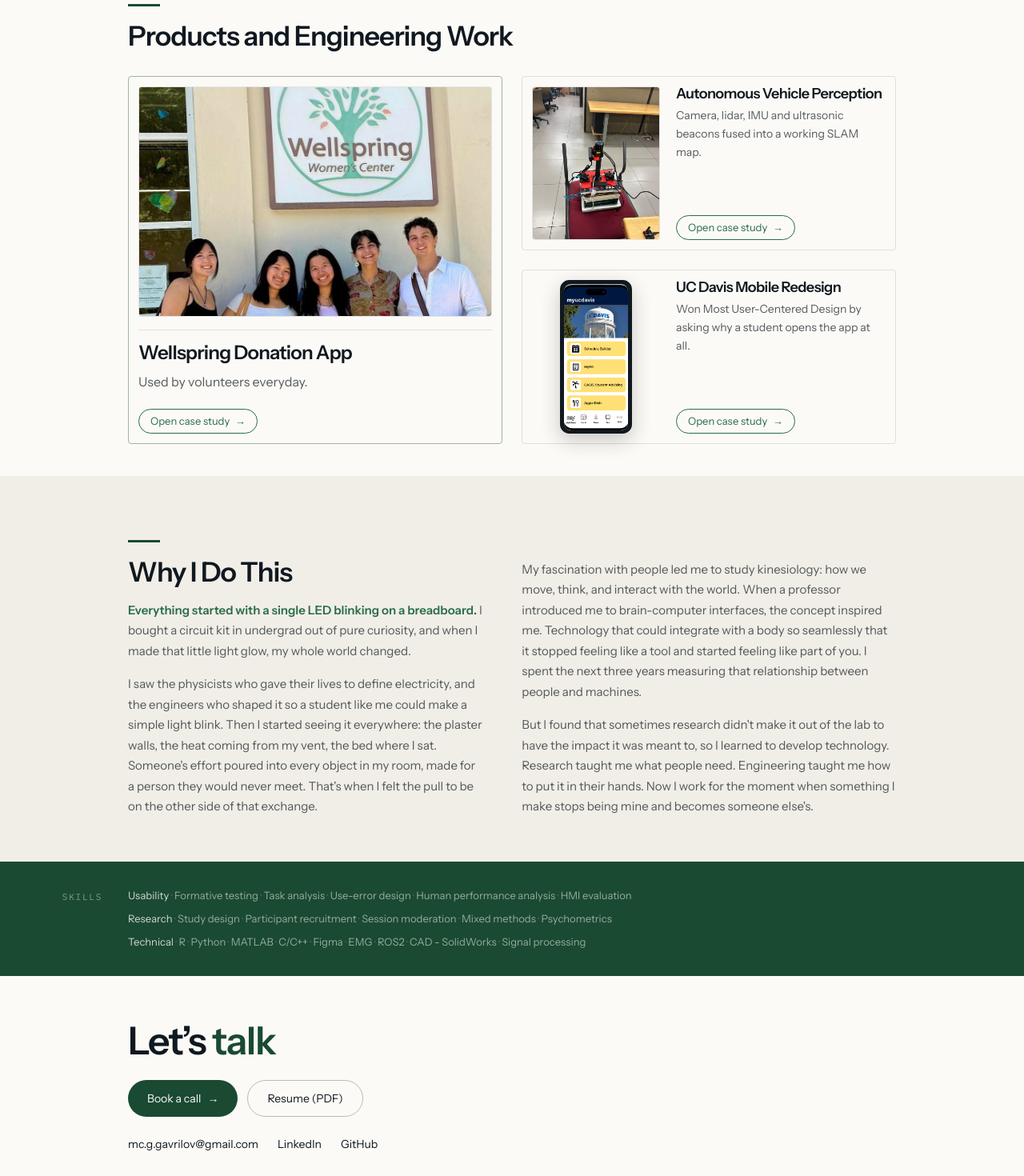
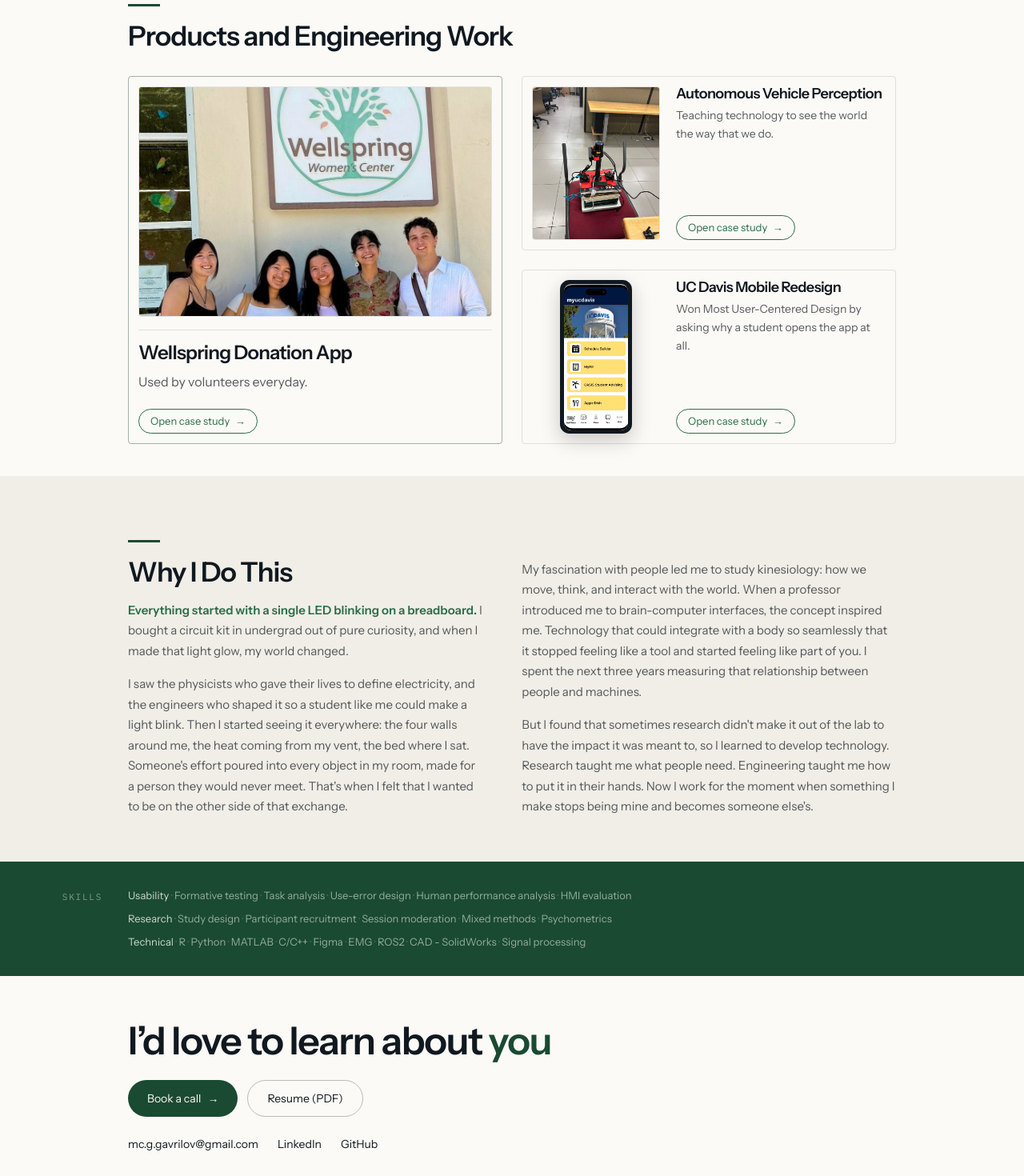
Before and after one commit to Momchil-Gavrilov/personal-portfolio, a Next.js app: page / in a window 1280 px wide. Shown: the part 1400-2870 px from the top of the page at 80% size. Built offline with nearby package versions, Linux system fonts and the light colour scheme.

Commit message:
modified:   src/components/Contact.tsx 	modified:   src/content/case-studies.ts 	modified:   src/content/site.ts

```diff
--- a/src/components/Contact.tsx
+++ b/src/components/Contact.tsx
@@ -24,7 +24,7 @@ export default function Contact() {
       <div className="wrap flex flex-col gap-6 pt-12 pb-10 md:pt-14">
         <Reveal>
           <h2 className="display text-[2rem] sm:text-[2.5rem] lg:text-[3rem]">
-            Let&rsquo;s <em className="not-italic text-primary">talk</em>
+            I&rsquo;d love to learn about <em className="not-italic text-primary">you</em>
           </h2>
         </Reveal>
 
--- a/src/content/case-studies.ts
+++ b/src/content/case-studies.ts
@@ -601,7 +601,7 @@ export const caseStudies: CaseStudy[] = [
       { k: "Status", v: "Loader working; car in architecture" },
     ],
     outcome:
-      "Camera, lidar, IMU and ultrasonic beacons fused into a working SLAM map.",
+      "Teaching technology to see the world the way that we do.",
     shot: {
       src: "/robotics/perception-rover.jpg",
       /* The rover, not the Kia. The Kia project is early: sensors on order,
--- a/src/content/site.ts
+++ b/src/content/site.ts
@@ -122,8 +122,8 @@ export const storyTitle = "Why I Do This";
 /* His latest rewrite, verbatim. He has now revised this passage several
    times and been right each time; the only edits here are his own. */
 export const story: string[] = [
-  "Everything started with a single LED blinking on a breadboard. I bought a circuit kit in undergrad out of pure curiosity, and when I made that little light glow, my whole world changed.",
-  "I saw the physicists who gave their lives to define electricity, and the engineers who shaped it so a student like me could make a simple light blink. Then I started seeing it everywhere: the plaster walls, the heat coming from my vent, the bed where I sat. Someone's effort poured into every object in my room, made for a person they would never meet. That's when I felt the pull to be on the other side of that exchange.",
+  "Everything started with a single LED blinking on a breadboard. I bought a circuit kit in undergrad out of pure curiosity, and when I made that light glow, my world changed.",
+  "I saw the physicists who gave their lives to define electricity, and the engineers who shaped it so a student like me could make a light blink. Then I started seeing it everywhere: the four walls around me, the heat coming from my vent, the bed where I sat. Someone's effort poured into every object in my room, made for a person they would never meet. That's when I felt that I wanted to be on the other side of that exchange.",
   "My fascination with people led me to study kinesiology: how we move, think, and interact with the world. When a professor introduced me to brain-computer interfaces, the concept inspired me. Technology that could integrate with a body so seamlessly that it stopped feeling like a tool and started feeling like part of you. I spent the next three years measuring that relationship between people and machines.",
   "But I found that sometimes research didn't make it out of the lab to have the impact it was meant to, so I learned to develop technology. Research taught me what people need. Engineering taught me how to put it in their hands. Now I work for the moment when something I make stops being mine and becomes someone else's.",
 ];
@@ -159,9 +159,9 @@ export const colourway = {
   feedback: "Leave feedback",
   /* Second person and open, because "Feedback" as a placeholder gets
      "looks good" and a question gets an answer. */
-  feedbackPlaceholder: "What would you change about this site?",
+  feedbackPlaceholder: "What is on your mind?",
   feedbackSend: "Send",
-  feedbackThanks: "Thank you. Read and taken seriously.",
+  feedbackThanks: "Thank you. I read every message.",
   feedbackError: "That did not send. Worth another try.",
   feedbackThrottled: "One message a minute. Try again shortly.",
 };
```
